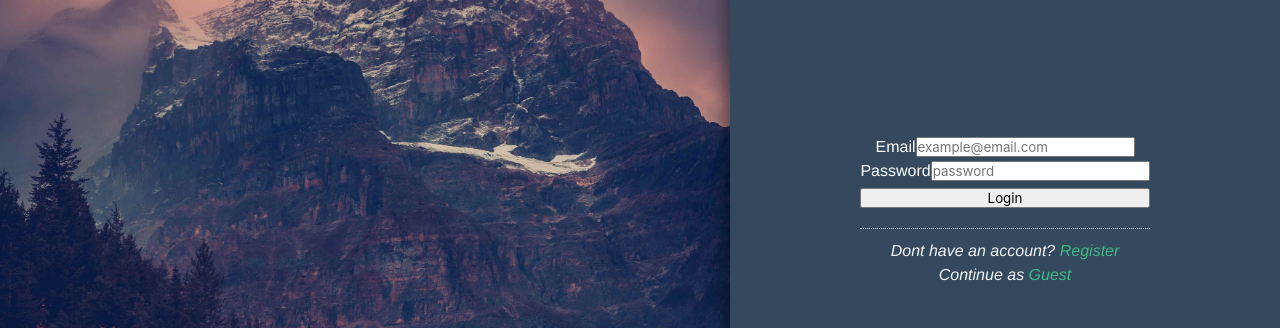
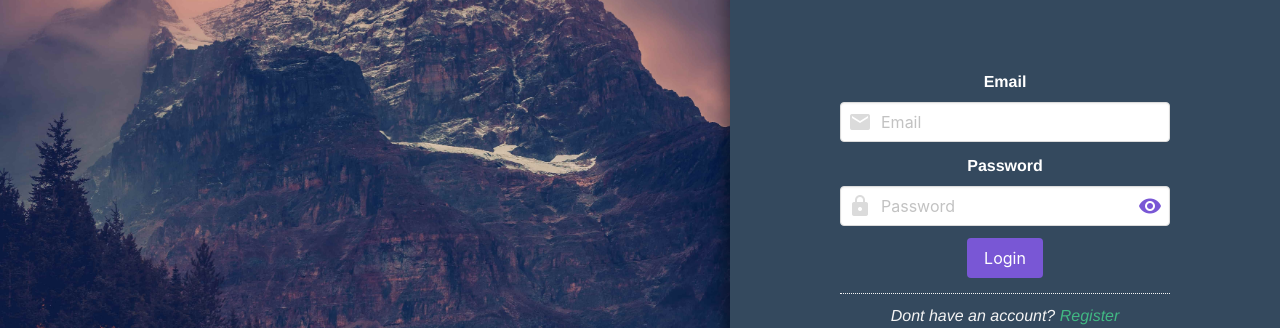
Before and after one commit to dernest92/not-another-todo-app, a Vue app: page / in a window 1280 px wide. Shown: the part 189-517 px from the top of the page. Built offline with nearby package versions, Linux system fonts and the light colour scheme; no server answers.

Commit message:
remade login page

```diff
--- a/src/App.vue
+++ b/src/App.vue
@@ -6,7 +6,7 @@
     <b-modal :active.sync="editModalOpen" :canCancel="['escape', 'x']" has-modal-card>
       <EditTaskModal/>
     </b-modal>
-    <LoadingModal v-if="loading"/>
+    <b-loading :is-full-page="true" :active.sync="loading" :can-cancel="false"></b-loading>
     <nav-bar class="nav-area"/>
     <SideMenu class="menu-area"/>
     <div class="content-area">
--- a/src/views/LoginView.vue
+++ b/src/views/LoginView.vue
@@ -4,45 +4,25 @@
     <div class="login-container">
       <div>
         <form @submit.prevent>
-          <div v-if="newUser" class="form-group">
-            <label for>Name</label>
-            <input class="full" type="text" placeholder="Your Name" v-model="username" required>
-          </div>
-          <div class="form-group">
-            <label for>Email</label>
-            <input
-              class="full"
-              type="email"
-              placeholder="example@email.com"
-              v-model="loginUser.email"
-              required
-            >
-          </div>
-          <div class="form-group">
-            <label for>Password</label>
-            <input
-              class="full"
+          <b-field v-if="newUser" label="Name" custom-class="has-text-white">
+            <b-input v-model="username" placeholder="Your Name" icon="account"></b-input>
+          </b-field>
+          <b-field label="Email" custom-class="has-text-white">
+            <b-input placeholder="Email" v-model="loginUser.email" type="email" icon="email"></b-input>
+          </b-field>
+          <b-field label="Password" custom-class="has-text-white">
+            <b-input
+              icon="lock"
               type="password"
-              placeholder="password"
+              placeholder="Password"
               v-model="loginUser.password"
-              required
-            >
-          </div>
+              password-reveal
+            ></b-input>
+          </b-field>
+
           <div class="btn-group">
-            <button
-              v-if="newUser"
-              type="submit"
-              @click="submitRegister"
-              class="btn primary full"
-              :disabled="false"
-            >Register</button>
-            <button
-              type="submit"
-              v-else
-              @click="submitLogin"
-              class="btn primary full"
-              :disabled="false"
-            >Login</button>
+            <b-button v-if="newUser" @click="submitRegister" type="is-primary">Register</b-button>
+            <b-button v-else @click="submitLogin" type="is-primary">Login</b-button>
           </div>
         </form>
         <div class="modal-footer">
@@ -129,10 +109,7 @@ export default {
   background-repeat: no-repeat;
   background-position: center center;
 }
-.btn.full {
-  width: 100%;
-  margin: 5px 0;
-}
+
 .login-page {
   background: #34495e;
   color: #fff;
```
